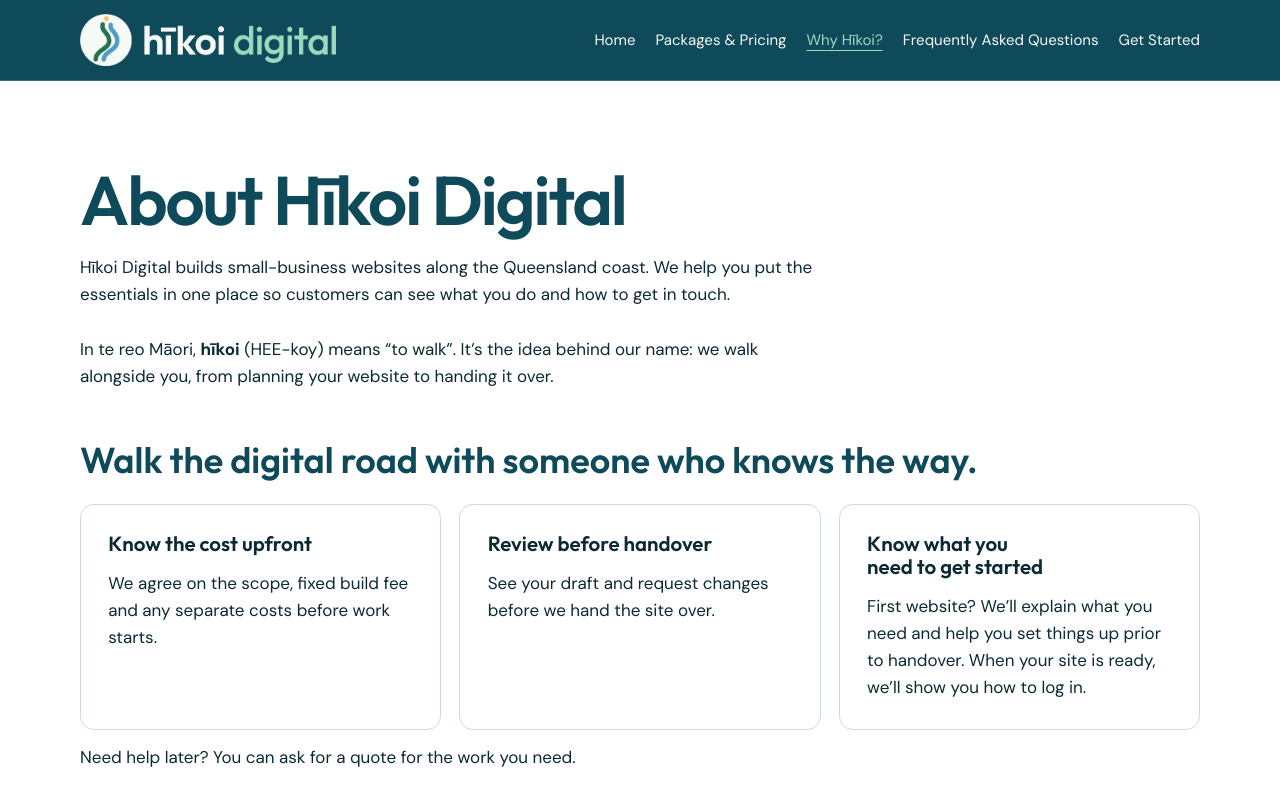
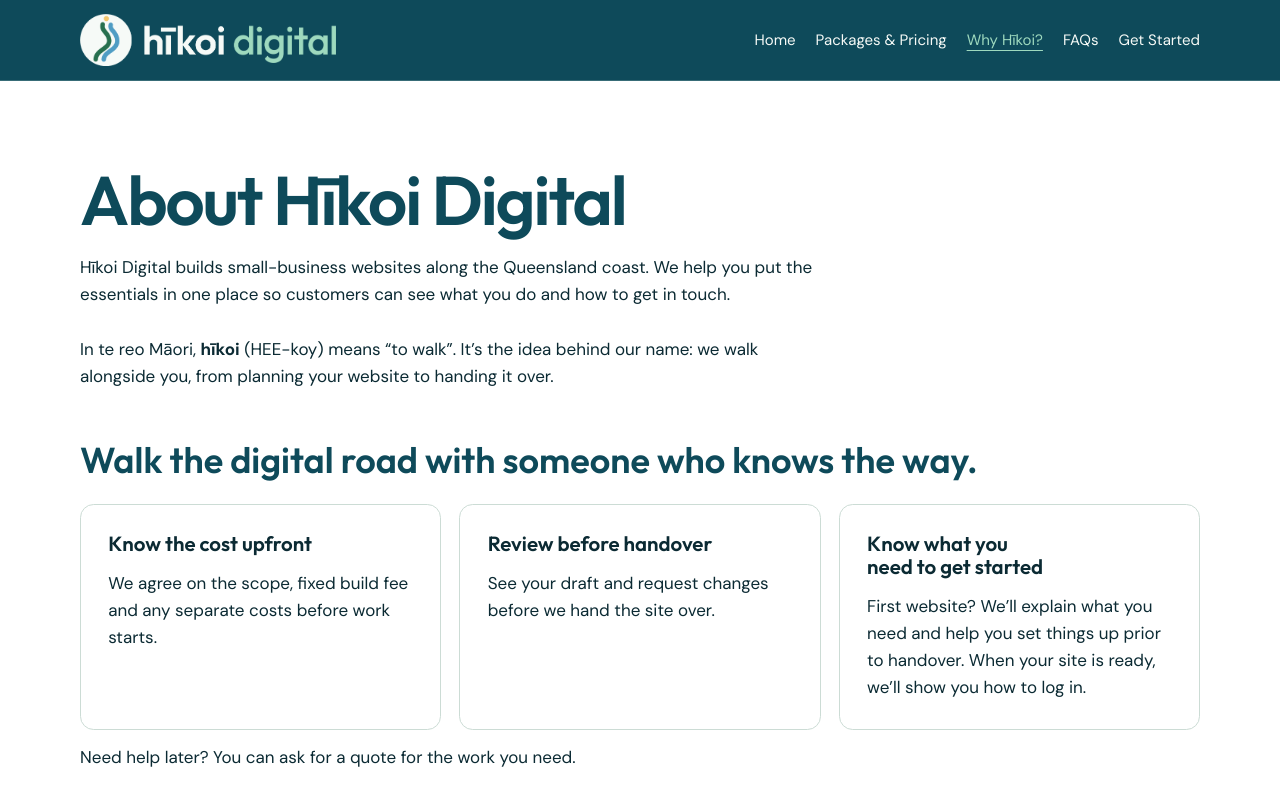
Before and after one commit to HikoiDigital/hikoi-digital-website, a plain HTML site: page about.html in a window 1280 px wide. Shown: the top 791 px of the page. Drawn offline with Linux system fonts and the light colour scheme.

Commit message:
Shorten the main navigation FAQ label

```diff
--- a/about.html
+++ b/about.html
@@ -28,7 +28,7 @@
         <a href="index.html">Home</a>
         <a href="packages.html">Packages &amp; Pricing</a>
         <a href="about.html" aria-current="page">Why Hīkoi?</a>
-        <a href="faq.html">Frequently Asked Questions</a>
+        <a href="faq.html">FAQs</a>
         <a href="contact.html">Get Started</a>
       </nav>
     </div>
```
Also changed, not shown: brisbane.html (+1 -1 lines), bundaberg.html (+1 -1 lines), contact.html (+1 -1 lines), faq.html (+1 -1 lines), gold-coast.html (+1 -1 lines), hervey-bay.html (+1 -1 lines), index.html (+1 -1 lines), packages.html (+1 -1 lines), sunshine-coast.html (+1 -1 lines), 1 other file.
